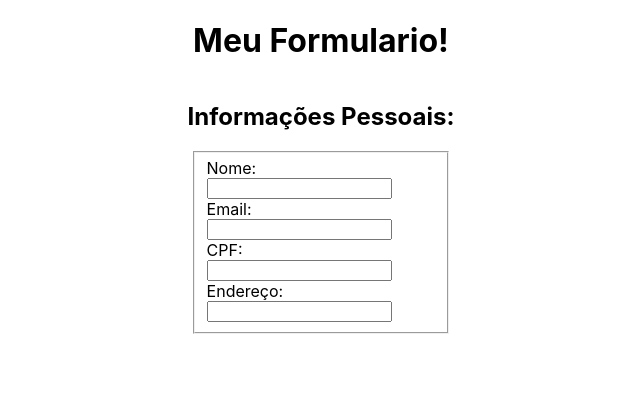
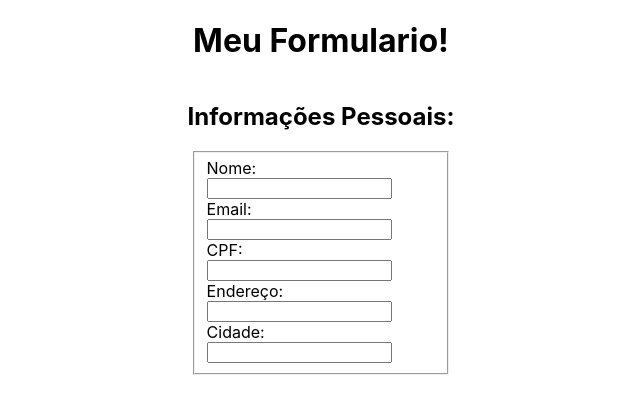
Before and after one commit to AndreBonafe/trybe-exercicios, a React (Create React App) app in the folder 02 Front_End/11_State_Events_Forms/11.2/my-form-2.0/: page / in a window 1280 px wide. Shown: the top 414 px of the page, without its empty margins (319-959 px from the left). Built offline with nearby package versions, Linux system fonts and the light colour scheme.

Commit message:
feito exercicio 5

```diff
--- /dev/null
+++ b/02 Front_End/11_State_Events_Forms/11.2/my-form-2.0/src/City.js
@@ -0,0 +1,14 @@
+import React from 'react';
+
+class City extends React.Component {
+  render() {
+    return (
+      <label> Cidade:
+        <input required maxLength={28} autoComplete="off" onChange={this.props.functionHandler} name='city'
+        onBlur={this.props.functionHandlerBlur}></input>
+      </label>
+    );
+  }
+}
+
+export default City;
--- a/02 Front_End/11_State_Events_Forms/11.2/my-form-2.0/src/Forms.js
+++ b/02 Front_End/11_State_Events_Forms/11.2/my-form-2.0/src/Forms.js
@@ -3,6 +3,7 @@ import Name from './Name';
 import Email from './Email';
 import CPF from './CPF';
 import Adress from './Adress';
+import City from './City';
 
 class Forms extends React.Component {
   constructor() {
@@ -12,6 +13,7 @@ class Forms extends React.Component {
       name: '',
       email: '',
       cpf: '',
+      city: '',
     }
   }
 
@@ -29,6 +31,12 @@ class Forms extends React.Component {
     })
   }
 
+  handleBlur = ({ target }) => {
+    if (!isNaN(this.state.city[0])) {
+      target.value = '';
+    }
+  }
+
   render() {
     return (
       <div class="Forms">
@@ -40,6 +48,7 @@ class Forms extends React.Component {
           <Email functionHandler={this.handleChanges} />
           <CPF functionHandler={this.handleChanges} />
           <Adress functionHandler={this.handleRemoveSpecialCharacters} />
+          <City functionHandler={this.handleRemoveSpecialCharacters} functionHandlerBlur={this.handleBlur} />
           </fieldset>
         </form>
       </div>
```
